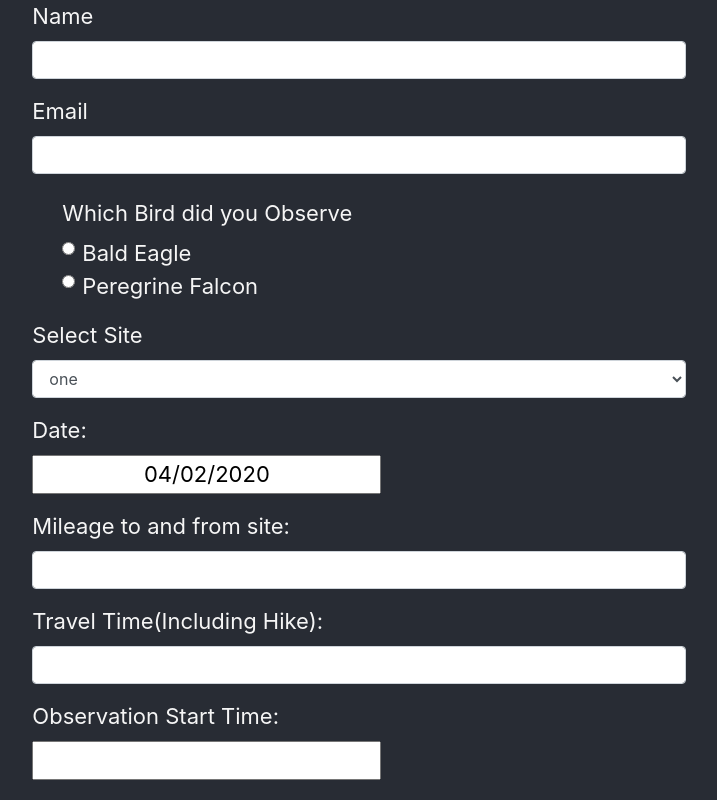
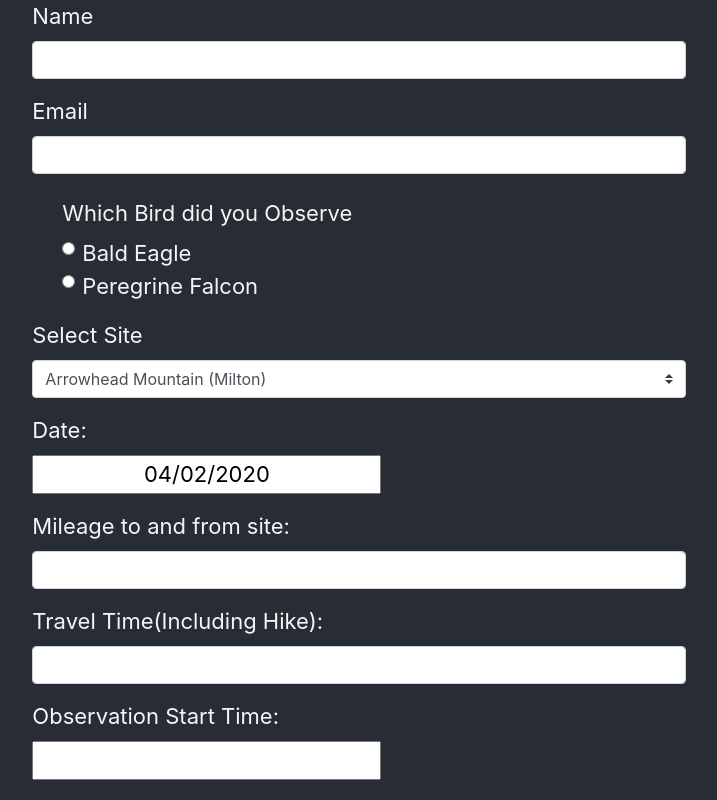
Before and after one commit to pphelps28/Peregrine_Project, a React (Create React App) app in the folder client/: page / in a window 1280 px wide. Shown: the top 800 px of the page, without its empty margins (281-998 px from the left). Built offline with nearby package versions, Linux system fonts and the light colour scheme.

Commit message:
hardcoded sites

```diff
--- a/client/src/components/InputForm.js
+++ b/client/src/components/InputForm.js
@@ -53,18 +53,75 @@ export default function InputForm(props) {
 					</Col>
 				</Form.Group>
 				{/*------------------------- Location Site Name ------------------------*/}
-				<div className="form-group">
+				<Form.Group controlId="exampleForm.SelectCustom">
+					<Form.Label>Select Site</Form.Label>
+					<Form.Control as="select" custom value={props.site} onChange={props.siteChange}>
+						<option>Arrowhead Mountain (Milton)</option>
+						<option>Bald Mountain (West Haven)</option>
+						<option>Ball Mountain (Jamaica)</option>
+						<option>Barnet Roadcut (Barnet)</option>
+						<option>Bethel Quarry (Bethel)</option>
+                        <option>Bolton Notch - Upper Upper West (Bolton)</option>
+                        <option>Bone Mt (Bolton)</option>
+                        <option>Bradford Cliff (Bradford)</option>
+                        <option>Bristol Cliff (Bristol)</option>
+                        <option>Brousseau Mountain (Averill)</option>
+                        <option>Camels Hump (Duxbury)</option>
+                        <option>Checkerberry Ledge (Bakersfield)</option>
+                        <option>Crystal Lake (Barton)</option>
+                        <option>5Deer Leap (Bristol)</option>
+                        <option>Eagle Ledge (Vershire)</option>
+                        <option>Eagle Mountain (Milton)</option>
+                        <option>Elephant Mountain (Bristol)</option>
+                        <option>Fairlee Palisades (Fairlee)</option>
+                        <option>Hawk Rock (Newark)</option>
+                         <option>Hawks Mountain (Weathersfield)</option>
+                         <option>Hawkins Pond (Calais)</option>
+                         <option>Haystack Mountain (Pawlet)</option>
+                         <option>Hazen's Notch (Lowell)</option>
+                         <option>Highgate Cliffs (Highgate Springs)</option>
+                         <option>Jobs Mountain(Westmore)</option>
+                         <option>Lamoille River (Milton)</option>
+                         <option>Lone Rock Point (Burlingotn)</option>
+                         <option>Mallet's Bay (Colchester)</option>
+                         <option>Marshfield Mountain (Marshfield)</option>
+                         <option>Mount Equinox (Manchester)</option>
+                         <option>Mount Horrid (Brandon)</option>
+                         <option>Mount Pisgah (Westmore)</option>
+                         <option>Mount Norris (Lowell)</option>
+                         <option>Nebraska Notch (Underhill)</option>
+                         <option>Nichols Ledge (Woodbury)</option>
+                         <option>Pond MOuntain (Wells)</option>
+                         <option>Prospect Rock (Johnson)</option>
+                         <option>Quarry Hill (Pownal)</option>
+                         <option>Rattlesnake Point (Salisbury)</option>
+                         <option>Rattlesnake Ridge (Benson)</option>
+                         <option>Red Rock (Hinesburg)</option>
+                         <option>Red Rocks Park (South Burlington)</option>
+                         <option>Rock of Ages QUarry (Barre)</option>
+                         <option>Ryegate Quarry (Ryegate)</option>
+                         <option>Sawyer Mountain (Fairlee)</option>
+                         <option>Skitchewaug Mountain (Springfield)</option>
+                         <option>Smuggler's Notch (Cambridge)</option>
+                         <option>Snake Mountain (Addison)</option>
+                         <option>Sutherland Quarry/Proctor (Proctor)</option>
+                         <option>Swanton Quarry (Swanton)</option>
+                         <option>Vermont Yankee (Vernon)</option>
+                         <option>Vulture Mountain (Springfield)</option>
+                         <option>Wallace Ledge (Castleton)</option>
+                         <option>Whitcomb Quarry (Colchester)</option>
+                         <option>White Rocks (Wallingford)</option>
+					</Form.Control>
+				</Form.Group>
+				{/* <div className="form-group">
 					<label>Select Site </label>
 					<select required className="form-control" value={props.site} onChange={props.siteChange}>
-						{props.site.map((site) => {
-							return (
-								<option key={site} value={site}>
-									{site}
-								</option>
-							);
-						})}
+
+
+							;
+
 					</select>
-				</div>
+				</div> */}
 				{/*-------------------------- Date Observed -------------------------------*/}
 				<div className="form-group">
 					<label>Date: </label>
@@ -149,11 +206,10 @@ export default function InputForm(props) {
 						<Form.Check
 							type="radio"
 							label="Fog"
-                        value='Fog'
+							value="Fog"
 							name="percipitation"
 							id="formHorizontalRadios1"
 							onChange={props.percipitationChange}
-
 						/>
 						<Form.Check
 							type="radio"
@@ -407,7 +463,7 @@ export default function InputForm(props) {
 					/>
 				</div>
 				{/* ---------------------submission check button for development ------------------ */}
-                <buttonon onClick={props.consoleCheck}>console check</buttonon>
+				<button onClick={props.consoleCheck}>console check</button>
 				{/* --------------------------Submit-------------------------------- */}
 				<input type="submit" value="Submit Form" className="btn btn-primary" />
 			</Form>
```
Lines whose indentation alone changed are shown as unchanged.
